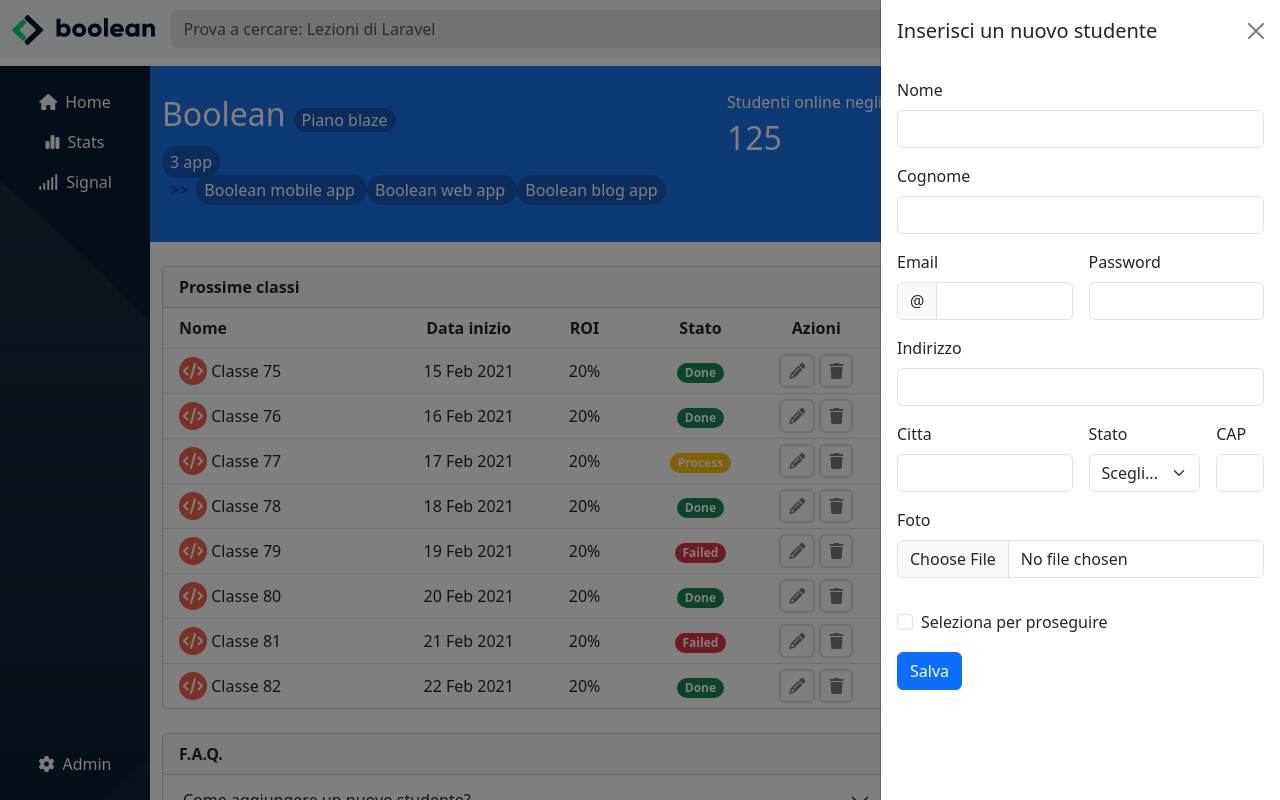
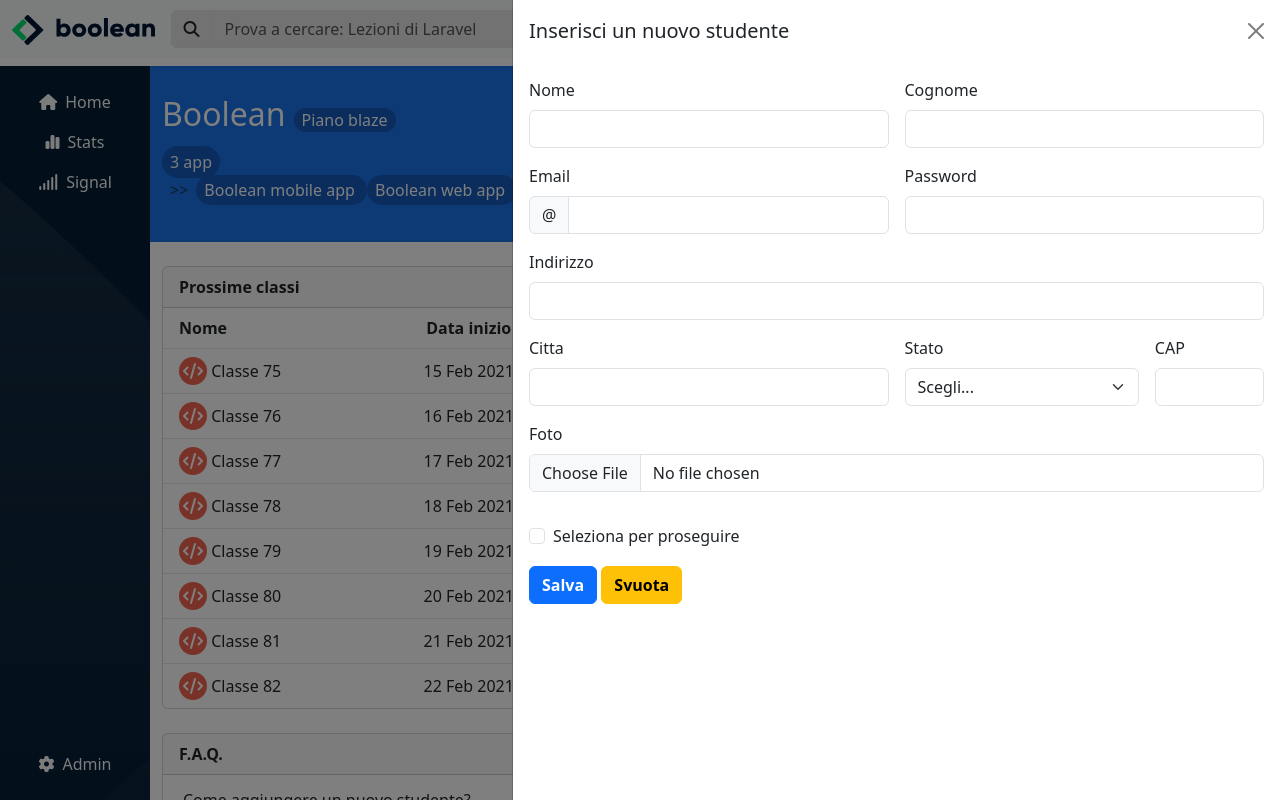
Before and after one commit to Gutierrez-Pool/html-css-bootstrap-dashboard, a plain HTML site: page index.html in a window 1280 px wide. Both pictures are taken after a click on the button 1123 px from the left and 133 px from the top of the page. Drawn offline with nearby package versions, Linux system fonts and the light colour scheme.

Commit message:
modifica offcanvas

```diff
--- a/css/style.css
+++ b/css/style.css
@@ -36,4 +36,8 @@ header .rounded-pill {
     aside {
         min-width: 150px;
     }
+
+    header .offcanvas {
+        width: 60% !important;
+    }
 }
--- a/index.html
+++ b/index.html
@@ -20,7 +20,7 @@
 </head>
 
 <body>
-
+    <!-- Navbar -->
     <nav class="navbar fixed-top navbar-expand bg-body-tertiary">
         <div class="container-fluid">
             <a class="d-block d-lg-none" href="#">
@@ -35,7 +35,11 @@
             </button> -->
 
             <form class="d-flex flex-grow-1" role="search">
-                <input class="form-control me-2" type="search" placeholder="Prova a cercare: Lezioni di Laravel" aria-label="Search" style="background-color: #e5e5e5;">
+                <div class="input-group ">
+                    <div class="input-group-text" style="background-color: #e5e5e5;"><i class="fa-solid fa-magnifying-glass"></i>
+                    </div>
+                    <input class="form-control me-2" type="search" placeholder="Prova a cercare: Lezioni di Laravel" aria-label="Search" style="background-color: #e5e5e5;">
+                </div>
                 <!-- <button class="btn btn-outline-success" type="submit">Search</button> -->
             </form>
 
@@ -127,7 +131,7 @@
             <!-- Header(?) -->
             <header class="container-fluid">
                 <div class="row text-white py-4">
-                    <div class="col-12 col-sm-4 col-lg-2 mb-3 order-sm-3">
+                    <div class="col-12 col-md-4 col-lg-2 mb-3 order-md-3">
                         <span class="pe-3">Nuovo Studente</span>
 
                         <span>
@@ -135,18 +139,18 @@
                                 <i class="fa-solid fa-plus"></i>
                             </button>
 
-                            <div class="offcanvas offcanvas-end" tabindex="-1" id="offcanvasRight" aria-labelledby="offcanvasRightLabel">
+                            <div class="offcanvas offcanvas-end w-100" tabindex="-1" id="offcanvasRight" aria-labelledby="offcanvasRightLabel">
                                 <div class="offcanvas-header">
                                     <h5 class="offcanvas-title" id="offcanvasRightLabel">Inserisci un nuovo studente</h5>
                                     <button type="button" class="btn-close" data-bs-dismiss="offcanvas" aria-label="Close"></button>
                                 </div>
                                 <div class="offcanvas-body">
                                     <form class="row g-3">
-                                        <div class="col-12">
+                                        <div class="col-12 col-md-6">
                                             <label for="inputName" class="form-label">Nome</label>
                                             <input type="text" class="form-control" aria-label="First name">
                                         </div>
-                                        <div class="col-12">
+                                        <div class="col-12 col-md-6">
                                             <label for="inputLastname" class="form-label">Cognome</label>
                                             <input type="text" class="form-control" aria-label="Last name">
                                         </div>
@@ -195,7 +199,8 @@
                                           </div>
                                         </div>
                                         <div class="col-12">
-                                          <button type="submit" class="btn btn-primary">Salva</button>
+                                          <button type="submit" class="btn btn-primary fw-bold">Salva</button>
+                                          <button type="button" class="btn btn-warning fw-bold">Svuota</button>
                                         </div>
                                     </form>
                                 </div>
@@ -203,7 +208,7 @@
                         </span>
                     </div>
 
-                    <div class="col-12 col-sm-4 col-lg-6">
+                    <div class="col-12 col-md-4 col-lg-6">
                         <div class="d-flex align-items-baseline gap-2 pb-2">
                             <div class="fs-2">
                                 Boolean
@@ -239,7 +244,7 @@
                         </div>
                     </div>
 
-                    <div class="col-12 col-sm-4 col-lg-4">
+                    <div class="col-12 col-md-4 col-lg-4">
                         Studenti online negli ultimi 30 minuti
                         <div class="fs-2">
                             125
```
